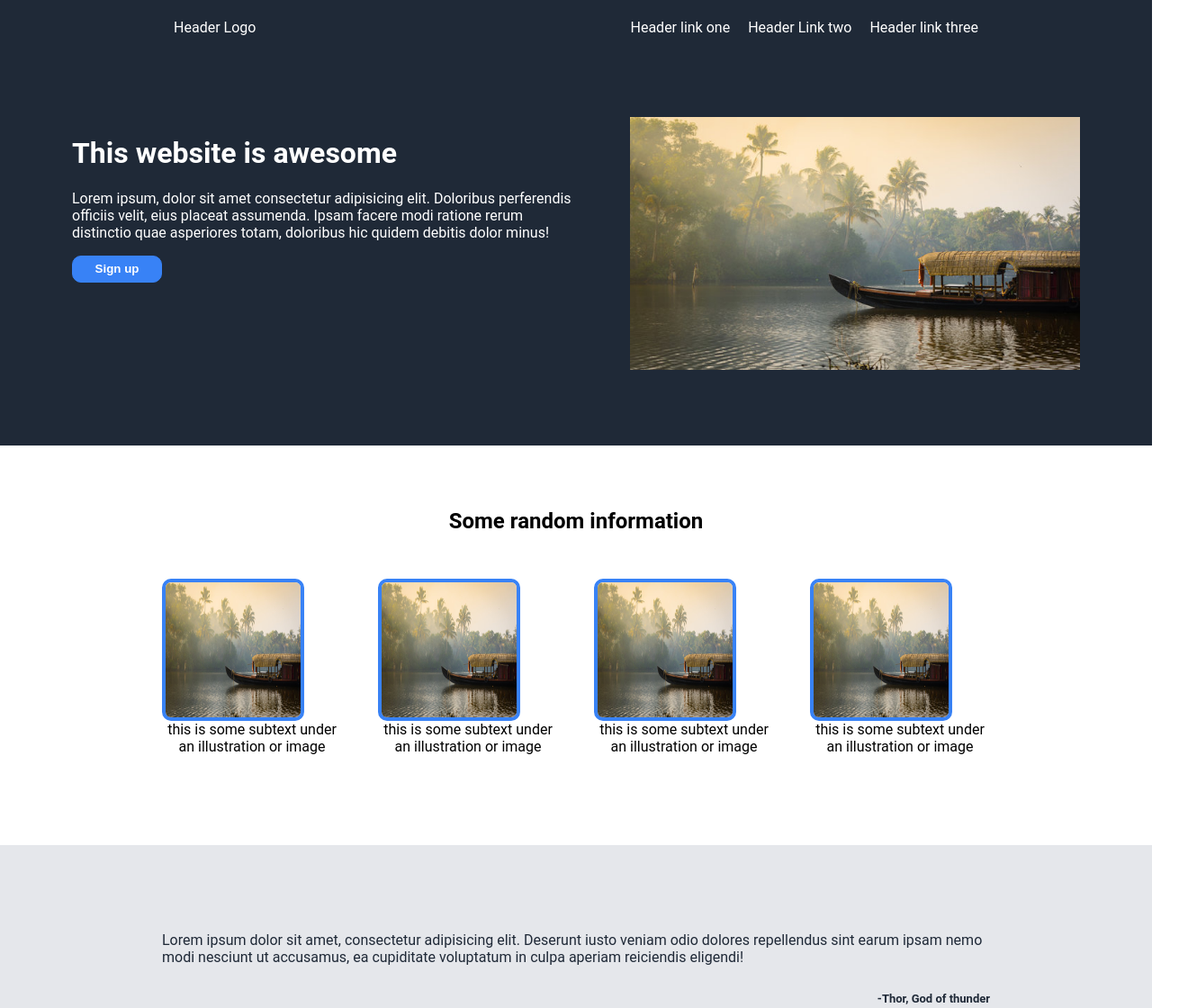
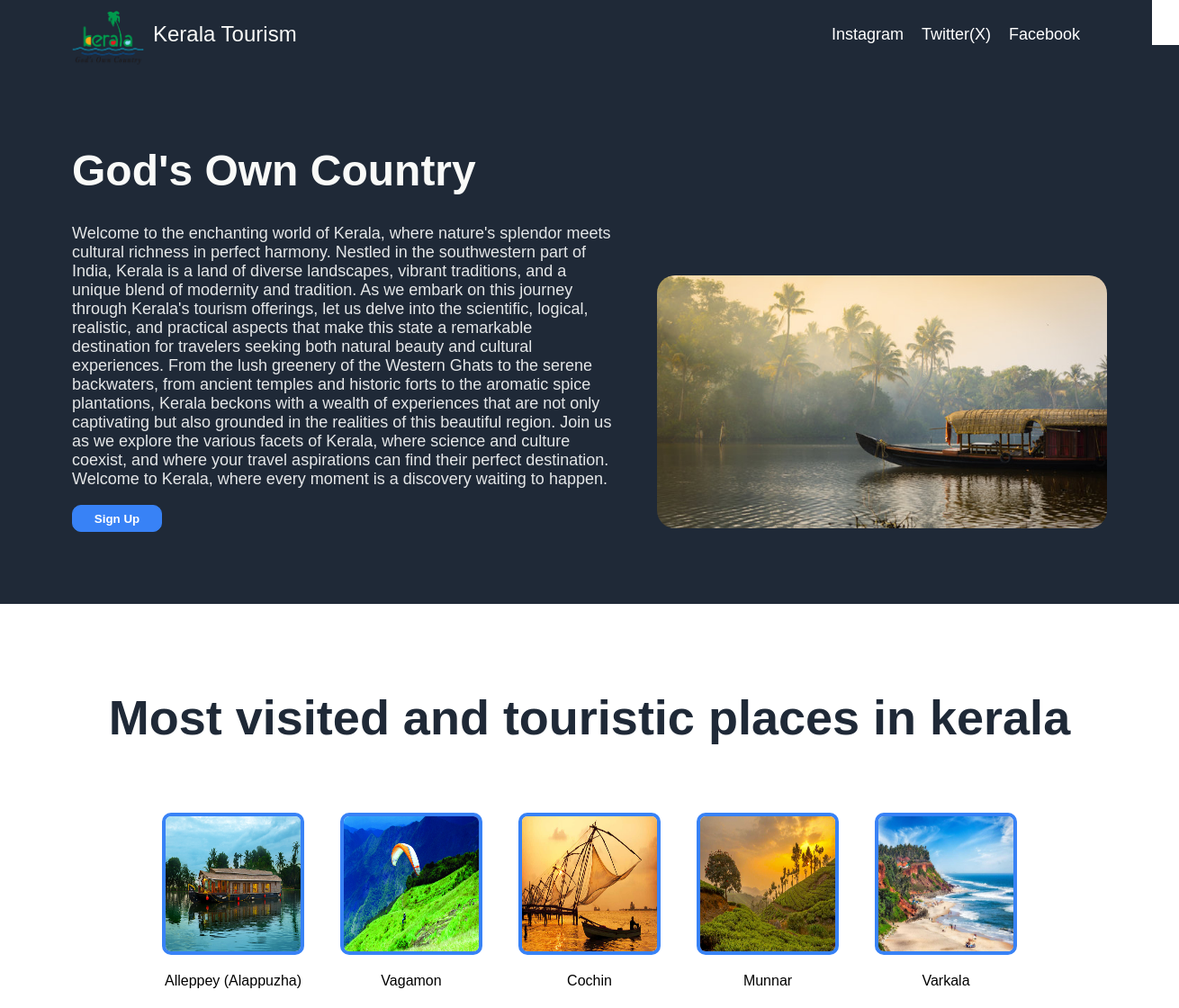
Before and after one commit to nidhinanil/Landing-page, a plain HTML site: page index.html in a window 1280 px wide. Shown: the top 1120 px of the page at 90% size, 1310 px wide, since content can reach past the window. Drawn offline with Linux system fonts and the light colour scheme.

Commit message:
Update website
Changes to html and css

Adding contents based on theme and optimizing the website

```diff
--- a/index.html
+++ b/index.html
@@ -10,51 +10,62 @@
 
      <!--Header-->
      <div class="header">
-        <div class="logo"> Header Logo </div>
-        <ul class="right-links">
-            <li><a href="#"></a>Header link one</li>
-            <li><a href="#"></a>Header Link two</li>
-            <li><a href="#"></a>Header link three</li>
+        <div class="logo">
+        <img src="./images/krl.png" alt="The logo of kerala tourism">
+        <p style="font-size: 24px; color: #F9FAF8;">Kerala Tourism</p>
+        </div>
+        <ul class="right-links" style="font-size: 18px; color: #E5E7E8;">
+            <li><a href="https://www.instagram.com/keralatourism/">Instagram </a></li>
+            <li><a href="https://twitter.com/KeralaTourism">Twitter(X)</a></li>
+            <li><a href="https://www.facebook.com/keralatourismofficial/">Facebook</a></li>
         </ul>
      </div>
 
      <!--Starting section-->
      <div class="start">
      <div class="text">
-        <h1>This website is awesome</h1>
-        <p>Lorem ipsum, dolor sit amet consectetur adipisicing elit. Doloribus perferendis officiis velit, eius placeat assumenda. Ipsam facere modi ratione rerum distinctio quae asperiores totam, doloribus hic quidem debitis dolor minus!</p>
-        <button>Sign up</button>
+        <h1 style="font-size: 48px; font-weight: extra bold; color: #F9FAF8;">God's Own Country</h1>
+        <p style="font-size: 18px; color: #E5E7E8;"> Welcome to the enchanting world of Kerala, where nature's splendor meets cultural richness in perfect harmony.
+            Nestled in the southwestern part of India, Kerala is a land of diverse landscapes, vibrant traditions, and a unique blend of modernity and tradition.
+            As we embark on this journey through Kerala's tourism offerings, let us delve into the scientific, logical, realistic, and practical aspects that make this state a remarkable destination for travelers seeking both natural beauty and cultural experiences.
+            From the lush greenery of the Western Ghats to the serene backwaters, from ancient temples and historic forts to the aromatic spice plantations, Kerala beckons with a wealth of experiences that are not only captivating but also grounded in the realities of this beautiful region.
+            Join us as we explore the various facets of Kerala, where science and culture coexist, and where your travel aspirations can find their perfect destination. Welcome to Kerala, where every moment is a discovery waiting to happen.</p>
+            <button><a href="https://www.keralatourism.org/">Sign Up</a></button>
     </div>
      <div class="image ">
-        <img src="./images/klr1.jpg" style="width: 500px; ;" alt="this is img placeholder ">
+        <img src="./images/klr1.jpg" style="width: 500px; border-radius: 20px;" alt="this is img of kerala backwaters">
      </div>
      </div>
 
      <!--Middle section-->
-     <div class="middle"><h2>Some random information</h2></div>
+     <div class="middle" style="font-size: 36px; font-weight: extra bold; color: #1F2937;"><h2>Most visited and touristic places in kerala</h2></div>
         <div class="container">
             <div class="imgcontainer">
-                <img src="./images/klr1.jpg" alt="Images">
-                <div class="img text">this is some subtext under an illustration or image</div>
+                <img src="./images/klr2.jpg" alt="Images">
+                <div class="img text">Alleppey (Alappuzha)</div>
             </div>
             <div class="imgcontainer">
-                <img src="./images/klr1.jpg" alt="Images">
-                <div class="img text">this is some subtext under an illustration or image</div>
+                <img src="./images/klr3.jpg" alt="Images">
+                <div class="img text">Vagamon</div>
             </div>
             <div class="imgcontainer">
-                <img src="./images/klr1.jpg" alt="Images">
-                <div class="img text">this is some subtext under an illustration or image</div>
+                <img src="./images/klr4.jpg" alt="Images">
+                <div class="img text">Cochin</div>
             </div>
             <div class="imgcontainer">
-                <img src="./images/klr1.jpg" alt="Images">
-                <div class="img text">this is some subtext under an illustration or image</div>
+                <img src="./images/klr5.png" alt="Images">
+                <div class="img text">Munnar</div>
+            </div>
+            <div class="imgcontainer">
+                <img src="./images/klr6.jpg" alt="Images">
+                <div class="img text">Varkala</div>
             </div>
         </div>
 
      <!--Quote Section -->
      <div class="quote">
-        <p>Lorem ipsum dolor sit amet, consectetur adipisicing elit. Deserunt iusto veniam odio dolores repellendus sint earum ipsam nemo modi nesciunt ut accusamus, ea cupiditate voluptatum in culpa aperiam reiciendis eligendi!</p>
-        <h3 style="font-size: small; align-self: flex-end;">-Thor, God of thunder</h3>
+        <p>“Kerala, a land where nature's abundance meets human ingenuity, where lush greenery and serene backwaters coexist with a rich cultural tapestry. A place where tradition and modernity harmonize, exemplifying the balance between progress and preservation, where the fragrance of spices fills the air and the backwaters offer a soothing retreat for the soul.”</p>
+        <h3 style="font-size: small; align-self: flex-end;">- Unknown</h3>
      </div>
 
      <!--Action section -->
@@ -62,9 +73,9 @@
         <div class="container">
             <div class="model">
             <div class="action" style="font-weight: bold;">Call for action! It's time!</div>
-            <div class="text" style="font-weight:lighter; font-size: smaller;" >Sign up for our product by clicking that button right over there!</div>
+            <div class="text" style="font-weight:lighter; font-size: 12px;" >Sign up for our newsletter which includes most beautiful places in kerala by clicking that button right over there!</div>
             </div>
-            <button class="signup" style="border: 2px solid white;">Sign up</button>
+            <button class="signup" style="border: 2px solid white;"><a href="https://www.keralatourism.org/newsletter">Sign up</a></button>
         </div>
     </div>
 
--- a/style.css
+++ b/style.css
@@ -5,7 +5,7 @@ body
     display: flex;
     display: inline-block;
     flex-direction: column;
-    font-family: Roboto, sans-serif;
+    font-family: sans-serif;
     margin: 0;
     padding: 0;
  }
@@ -17,14 +17,29 @@ body
     flex-flow: row wrap;
     position: fixed;
     align-items: center;
-    justify-content: space-around;
+    justify-content: space-between;
 
     color: white;
     left: 0;
     right: 0;
     top: 0;
-    padding: 5px;
+    padding-left: 80px;
+    padding-right: 80px;
     background:#1f2937;
+ }
+
+ .logo
+ {
+  display: flex;
+  flex-flow: row wrap;
+  gap: 10px;
+  align-items: center;
+ }
+
+ .logo img
+ {
+  margin-top: 8px;
+  width: 80px;
  }
 
  ul
@@ -41,13 +56,12 @@ body
     display: flex;
     flex-wrap: row wrap;
     gap: 50px;
+    align-items: flex-end;
     background:#1f2937;
-    color: white;
     margin-top: 50px;
     padding: 80px;
 
  }
-
 
  /* Middle section */
  .middle
@@ -73,7 +87,10 @@ body
 .imgcontainer
 {
   display: flex;
+  gap: 20px;
   flex-flow: column wrap;
+  justify-content: center;
+  align-items: center;
   text-align: center;
 
 }
@@ -112,25 +129,26 @@ justify-content: center;
 background: white;
 color: white;
 margin-top: 80px;
-margin-bottom: 140px;
+margin-bottom: 80px;
 }
 .end .container
 {
 display: flex;
 background: #3882f6;
 border-radius: 10px;
+gap: 100px;
 height: 50px;
 width: 800px;
-padding-top: 25px;
-padding-left: 5px;
-padding-right: 100px;
-padding-bottom: 25px;
-
+padding-top: 40px;
+padding-left: 120px;
+padding-right: 120px;
+padding-bottom: 40px;
 }
 .model
 {
 display: flex;
 flex-flow:column wrap;
+justify-content: center;
 }
 
 /* Buttons */
@@ -143,6 +161,13 @@ button
   border: 1px solid #3882f6;
   height: 30px;
   width: 100px;
+}
+
+/*Links*/
+a
+{
+  color: white;
+  text-decoration: none;
 }
 
 /* Footer */
```
